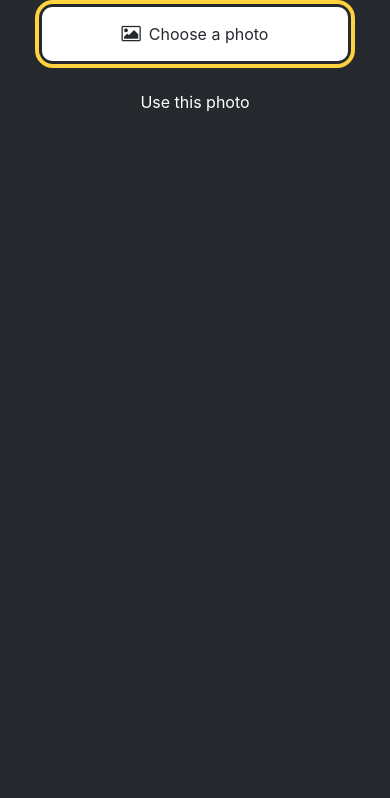
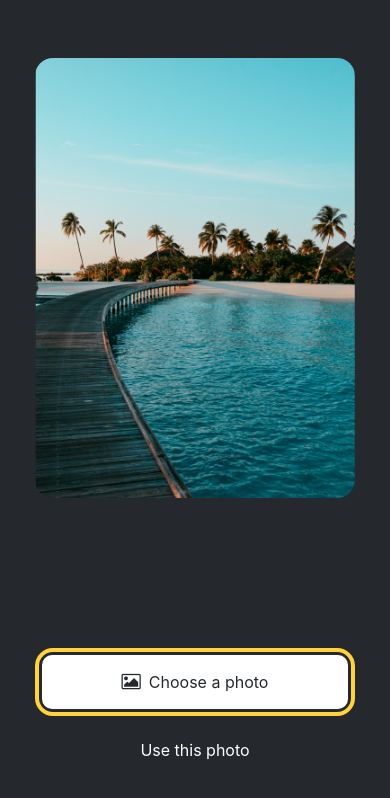
Before and after one commit to ardianeffendi/StickerSmash, a React Native app: screen / in a window 390 px wide. Shown: the top 798 px of the page. Built offline with nearby package versions, Linux system fonts and the light colour scheme.

Commit message:
bring back ImageViewer

```diff
--- a/App.tsx
+++ b/App.tsx
@@ -39,6 +39,12 @@ export default function App(): JSX.Element {
 
   return (
     <View style={styles.container}>
+      <View style={styles.imageContainer}>
+        <ImageViewer
+          placeHolderImage={require("./assets/images/background-image.png")}
+          selectedImage={selectedImage}
+        />
+      </View>
       {showAppOptions ? (
         <View style={styles.optionsContainer}>
           <View style={styles.optionsRow}>
```
